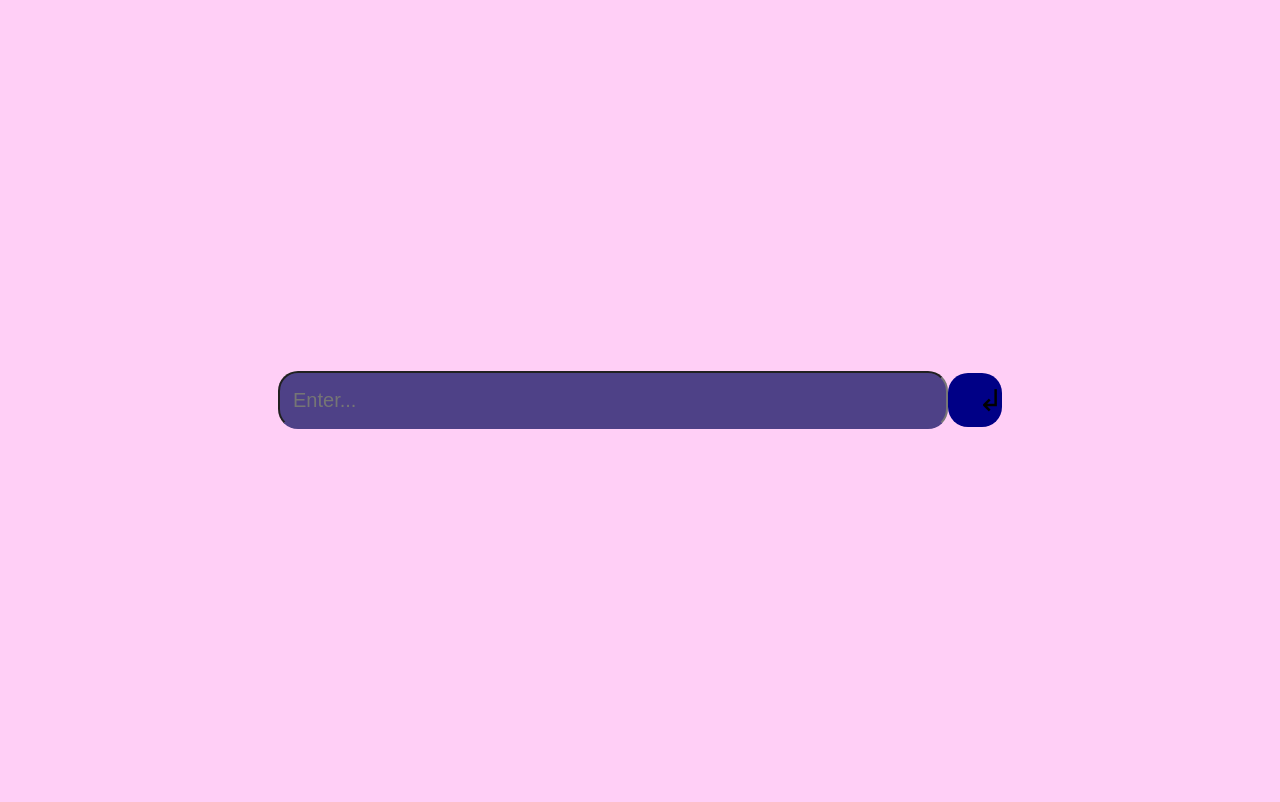
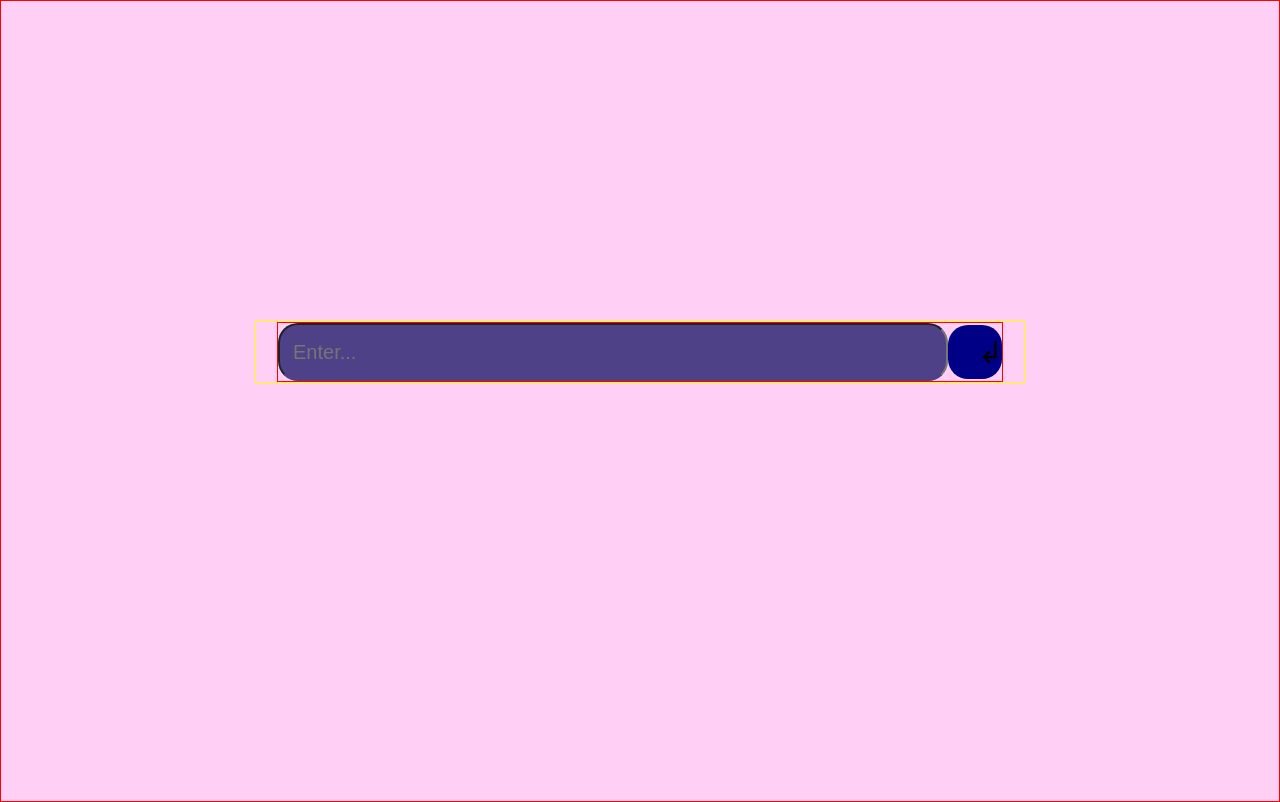
Before and after one commit to AlexanderWangY/MechEnvision, a React (Vite) app: page / in a window 1280 px wide. Built offline with nearby package versions, Linux system fonts and the light colour scheme; a web font is replaced by a local one.

Commit message:
fixed hugos code

```diff
--- a/src/App.css
+++ b/src/App.css
@@ -1,19 +1,7 @@
 .main {
     height: 100%;
+    border: 1px solid red;
     display: flex;
-    justify-content: center;
+    flex-direction: column;
     align-items: center;
 }
-
-.search {
-    position: absolute;
-    top: 50%;
-    left: 50%;
-    transform: translate(-50%, -50%);
-  }
-.output {
-    position: absolute;
-    top: 50%;
-    left: 50%;
-    transform: translate(-50%, -50%);
-}
--- a/src/App.tsx
+++ b/src/App.tsx
@@ -4,14 +4,9 @@ import Search from "./components/Search";
 
 const App = () => {
   return (
-    <>
-      <div className="search">
-        <Search />
-      </div>
-      {/* <div className="output">
-        <Output />
-      </div> */}
-    </>
+    <div className="main">
+      <Search />
+    </div>
   );
 };
 
--- a/src/components/Search.tsx
+++ b/src/components/Search.tsx
@@ -40,6 +40,7 @@ const Search = () => {
 
   function handleSubmit() {
     console.log(`You inputted ${data}`);
+
     setData("");
     setInputtedData(true);
     console.log(`hello ${inputtedData}`);
@@ -47,7 +48,8 @@ const Search = () => {
 
   return (
     <>
-      <div className={`searchWrapper ${inputtedData ? "expanded" : ""}`}>
+      <div className={`overwrapper ${inputtedData ? "overextend" : ""}`}>
+        <div className={`searchWrapper ${inputtedData ? "expanded" : ""} `}>
           <input
             type="text"
             id="inputForm"
@@ -66,8 +68,10 @@ const Search = () => {
             &#8626;
           </button>
         </div>
+        {dataReceived && <div className="results">Results</div>}
+
         {dataReceived && (
-        <div className="output-container">
+          <div className={`output-container`}>
             <div className="output-container-ui">
               <div className="materials">
                 {materials.map((item) => (
@@ -94,6 +98,7 @@ const Search = () => {
             </div>
           </div>
         )}
+      </div>
     </>
   );
 };
--- a/src/components/styles/search.css
+++ b/src/components/styles/search.css
@@ -1,10 +1,23 @@
+.overwrapper {
+    border: 1px solid yellow;
+    margin-top: 40vh;
+    width: 60vw;
+    display: flex;
+    flex-direction: column;
+    align-items: center;
+}
+
+.overextend {
+    animation: slideUp 1s ease-in-out 0s normal forwards;
+}
 .searchWrapper {
     display: flex;
     align-items: center;
-    height: 100%;
+    border: 1px solid red;
 }
 
-.searchWrapper.expanded{
+.expanded{
+    height: 100%;
     animation-name: slideUp;
     animation-duration: 1s;
     animation-timing-function: ease-in-out;
@@ -12,9 +25,12 @@
     animation-iteration-count: 1;
     animation-direction: normal;
     animation-fill-mode: forwards;
+    display: flex;
+    align-items: center;
+    justify-content: center;
+    height: auto;
+}
 
-    transform: translateY(-250px)
-}
 
 input {
     height: 40px;
@@ -65,7 +81,7 @@ button:hover {
     }
 
     to {
-        transform: translateY(-250px);
+        transform: translateY(-100px);
     }
 }
 
@@ -73,10 +89,11 @@ button:hover {
 
 
 .output-container {
-    background-color: gray;
-    height: 100%;
+    height: auto;
     display: flex;
-    justify-content: center;
+    border: 1px solid green;
+
+    margin-bottom: 30px;
 
 
 }
@@ -90,28 +107,21 @@ button:hover {
 }
 
 .materials {
-    height: 100%;
     flex: 1;
-    background-color: red;
+
     display: flex;
     flex-direction: column;
-    justify-content: space-around;
     align-items: center;
     padding: 30px 15px 30px 15px;
-    opacity: 0.3;
 }
 
 
 .resources {
-    height: 100%;
     flex: 1;
-    background-color: blue;
     display: flex;
     flex-direction: column;
-    justify-content: space-around;
     align-items: center;
     padding: 30px 15px 30px 15px;
-    opacity: 0.3;
 }
 
 .materials li, .resources li {
@@ -119,5 +129,18 @@ button:hover {
     display: flex;
     justify-content: center;
     align-items: center;
+    border: 1px solid red;
+    width: 100%;
+    padding: 20px 10px 20px 10px;
+    margin-bottom: 25px;
+    background-color: #6554af;
+    color: white;
+    border-radius: 10px;
+    font-size: 20px;
+    white-space: nowrap;
 
 }
+
+.results {
+    font-size: 60px;
+}
```
Lines whose indentation alone changed are shown as unchanged.
